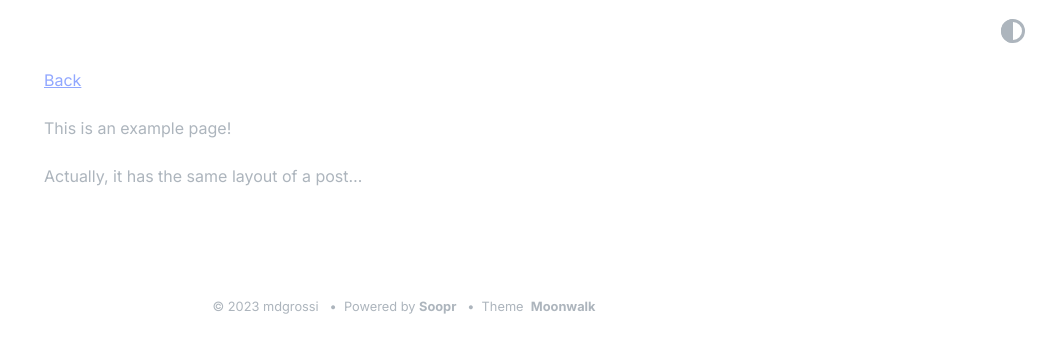
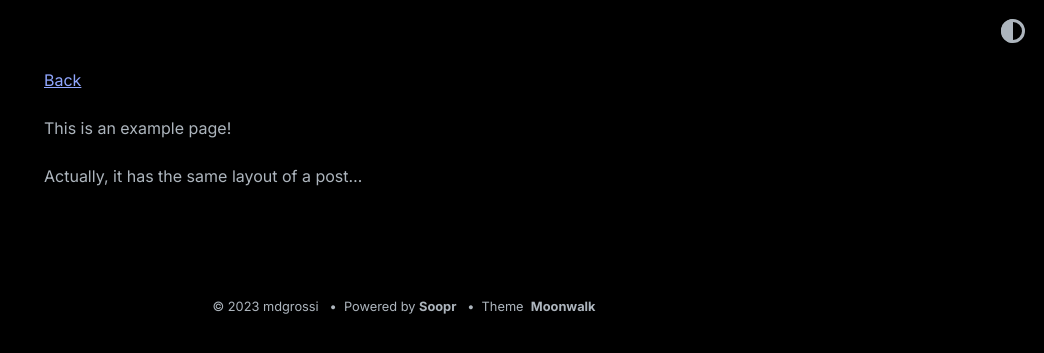
Before and after one commit to mdgrossi/climatologyweb, a Jekyll site: the page built from about.md, in a window 1280 px wide. Shown: the top 353 px of the page, without its empty margins (236-1280 px from the left). Built offline with Jekyll 4.4.1, drawn with Linux system fonts in a browser that asks for light colours.

Commit message:
Fixed black hex code

```diff
--- a/_sass/moonwalk.scss
+++ b/_sass/moonwalk.scss
@@ -83,7 +83,7 @@ img {
       --links: #91A7FF;
       --highlight: #41C7C7;
       // --bg: #1f242A; //
-      --bg: #0000;
+      --bg: #000000;
       --bg-secondary: #323945;
       --text: #adb5bd;
       --text-secondary: #9CA3AF;
```
